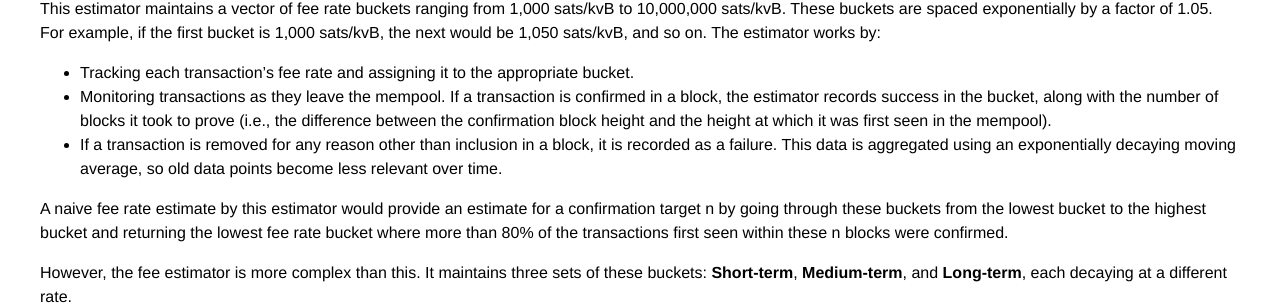
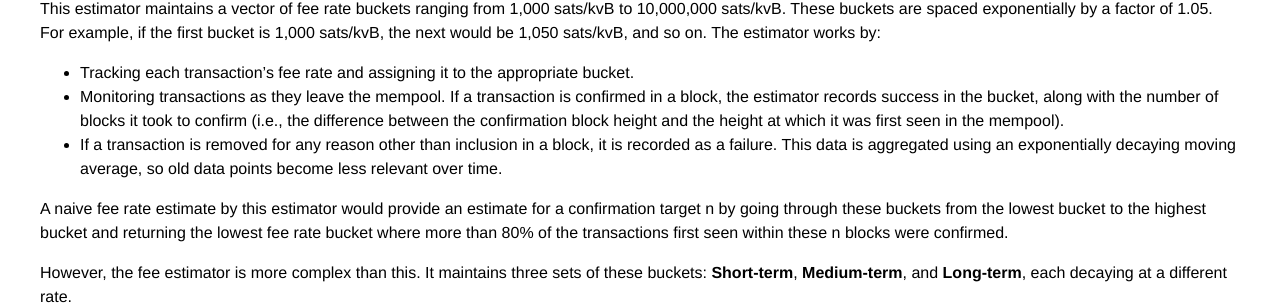
Before and after one commit to bitcoin-core-review-club/website, a Jekyll site: the page built from _posts/2025-04-09-#31664.md, in a window 1280 px wide and 900 px high. Shown: the part 471-776 px from the top of the window. Built offline with Jekyll 4.4.1, drawn with Linux system fonts in a browser that asks for light colours.

Commit message:
Update _posts/2025-04-09-#31664.md

```diff
--- a/_posts/2025-04-09-#31664.md
+++ b/_posts/2025-04-09-#31664.md
@@ -19,7 +19,7 @@ The current fee estimator in Bitcoin Core, used by the wallet and exposed to cli
 This estimator maintains a vector of fee rate buckets ranging from 1,000 sats/kvB to 10,000,000 sats/kvB. These buckets are spaced exponentially by a factor of 1.05. For example, if the first bucket is 1,000 sats/kvB, the next would be 1,050 sats/kvB, and so on.
 The estimator works by:
 - Tracking each transaction's fee rate and assigning it to the appropriate bucket.
-- Monitoring transactions as they leave the mempool. If a transaction is confirmed in a block, the estimator records success in the bucket, along with the number of blocks it took to prove (i.e., the difference between the confirmation block height and the height at which it was first seen in the mempool).
+- Monitoring transactions as they leave the mempool. If a transaction is confirmed in a block, the estimator records success in the bucket, along with the number of blocks it took to confirm (i.e., the difference between the confirmation block height and the height at which it was first seen in the mempool).
 - If a transaction is removed for any reason other than inclusion in a block, it is recorded as a failure.
 This data is aggregated using an exponentially decaying moving average, so old data points become less relevant over time.
 
```
